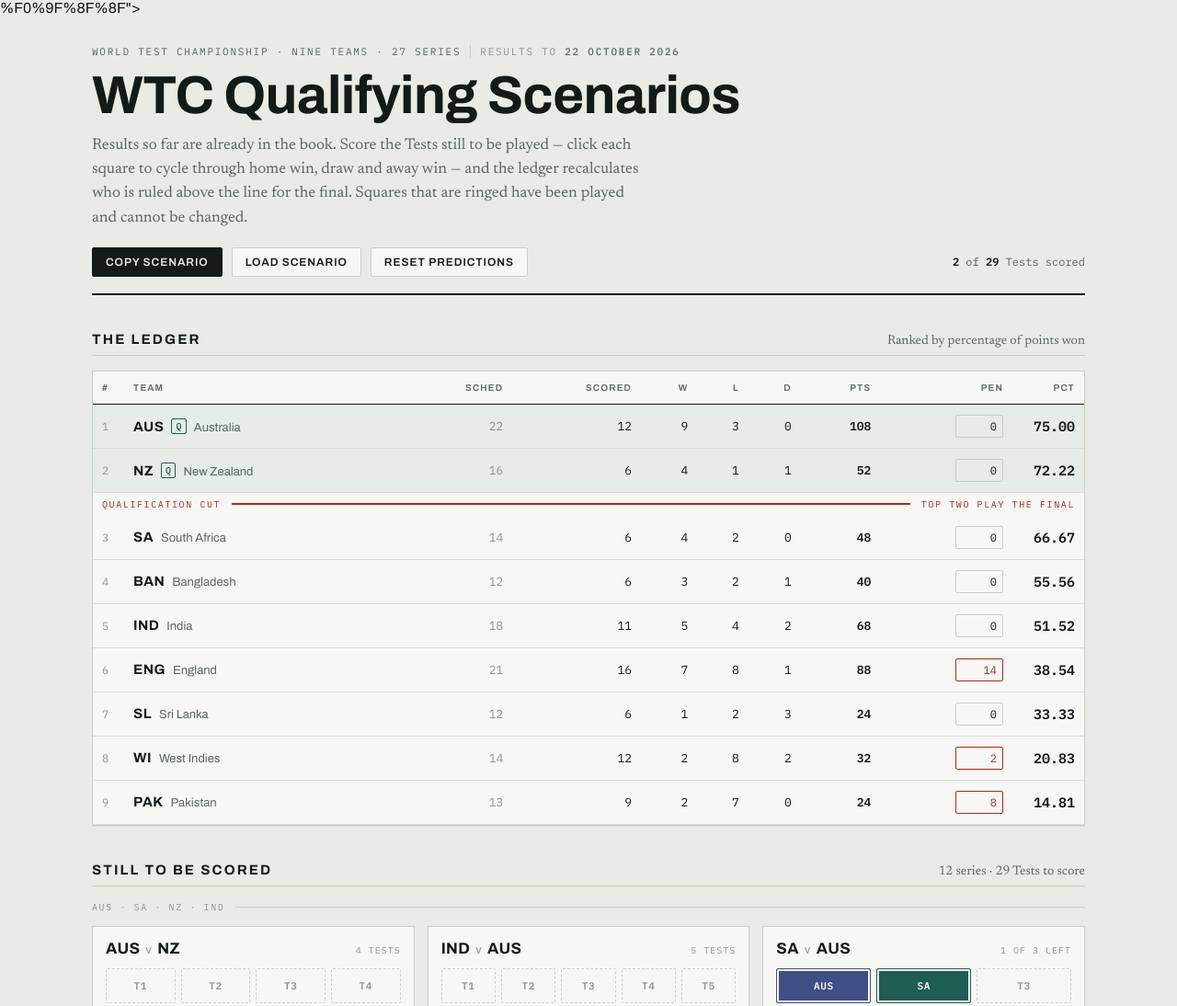
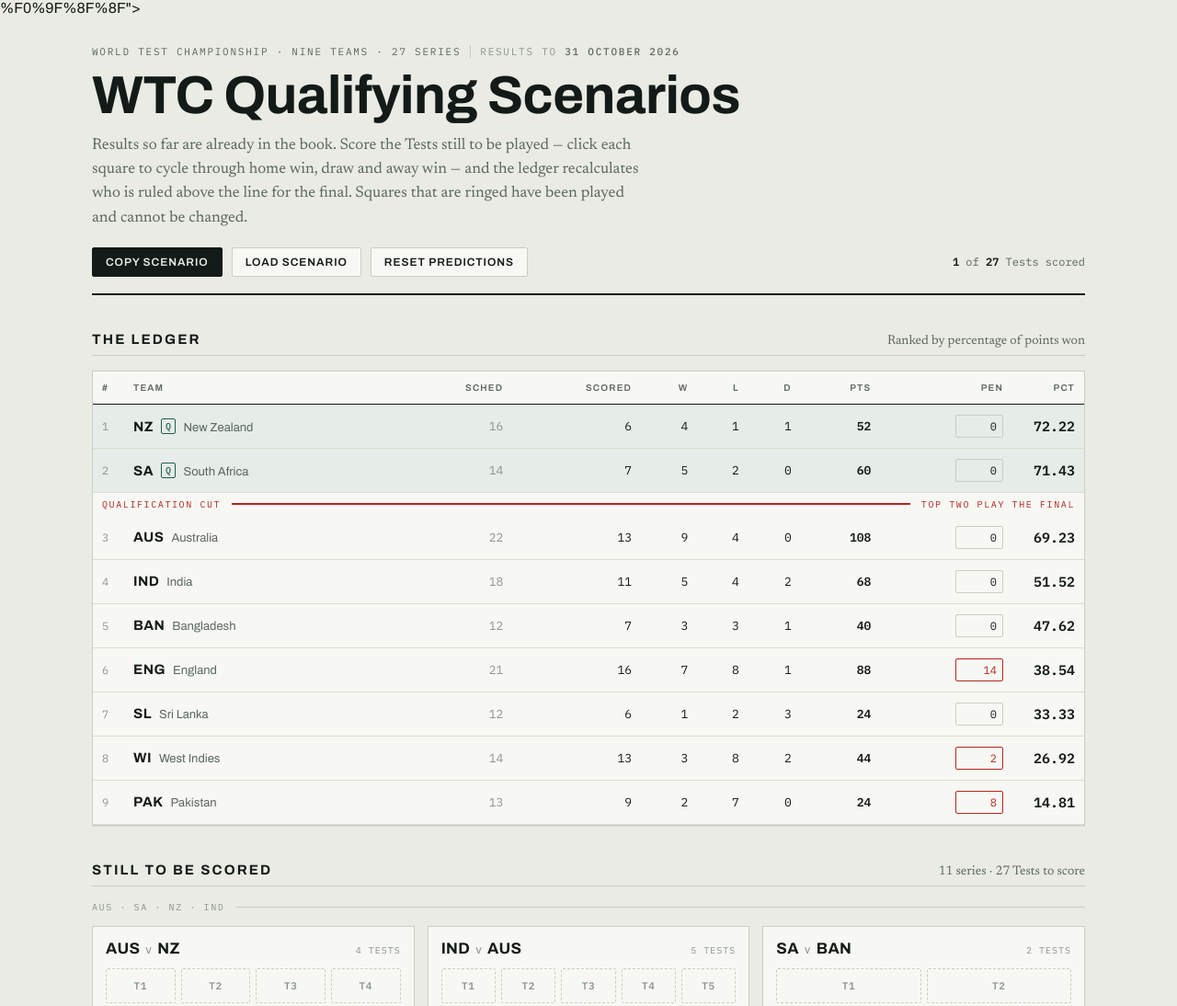
Before and after one commit to amit050689/wtc-qualifying-scenarios, a plain HTML site: page artifact.html in a window 1280 px wide. Shown: the top 1094 px of the page at 92% size. Drawn offline with Linux system fonts and the light colour scheme.

Commit message:
South Africa take the decider; West Indies win in Bangladesh
SA win the third Test to take the series 2-1, climbing to 71.43 and pushing
Australia down to 69.23 and out of the top two for the first time. WI win the
first Test in Bangladesh but are now mathematically out: their ceiling of
32.1 sits below the guaranteed floors of both Australia and South Africa.

Co-Authored-By: Claude Opus 5 <noreply@anthropic.com>

```diff
--- a/artifact.html
+++ b/artifact.html
@@ -374,7 +374,7 @@ var RAW=[
   ["ENG","PAK",3,"hhh"],
   ["ENG","NZ", 3,"haa"],
   ["BAN","PAK",2,"hh"],
-  ["BAN","WI", 2,""],
+  ["BAN","WI", 2,"a"],
   ["BAN","ENG",2,""],
   ["IND","AUS",5,""],
   ["IND","WI", 2,"hh"],
@@ -385,7 +385,7 @@ var RAW=[
   ["PAK","NZ", 2,""],
   ["PAK","SL", 2,""],
   ["PAK","SA", 2,"ha"],
-  ["SA", "AUS",3,"ah"],
+  ["SA", "AUS",3,"ahh"],
   ["SA", "BAN",2,""],
   ["SA", "ENG",3,""],
   ["SL", "BAN",2,"hd"],
@@ -401,11 +401,11 @@ var BASE_PEN={ENG:14,PAK:8,WI:2};
 
 // bump whenever a result is locked in — GitHub Pages caches the page for ten
 // minutes, so this is how you tell a stale tab from a current one
-var UPDATED="22 October 2026";
+var UPDATED="31 October 2026";
 
 // Bump on every ship. build-artifact.js copies this into version.json, which
 // the page re-checks at runtime so a cached tab can tell it has gone stale.
-var BUILD="2026-10-22a";
+var BUILD="2026-10-31a";
 
 var SERIES=RAW.map(function(r,i){
   var s={id:i,home:r[0],away:r[1],n:r[2],slots:[],fixed:[],open:0},k,c,v;
--- a/version.json
+++ b/version.json
@@ -1 +1 @@
-{"build":"2026-10-22a"}
+{"build":"2026-10-31a"}
```
Also changed, not shown: index.html (+4 -4 lines).
